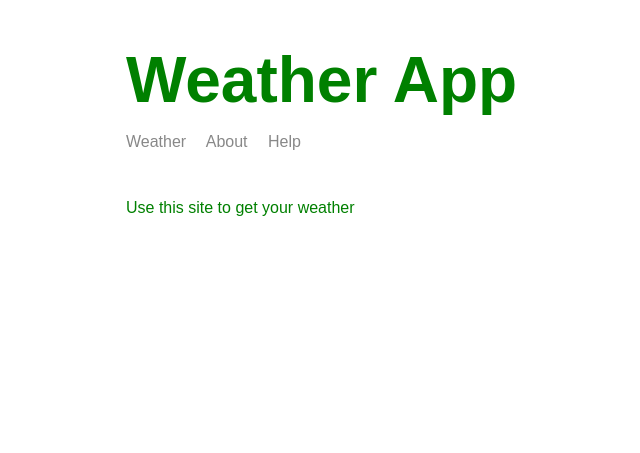
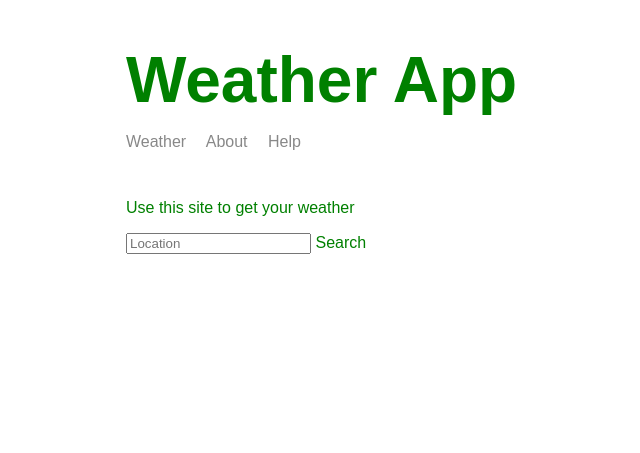
Before and after one commit to Joseph-Mutua/webserver, a Node server app: page / in a window 1280 px wide. Shown: the top 453 px of the page, without its empty margins (189-829 px from the left). Run offline with Node 20, Linux system fonts and the light colour scheme; some libraries are stand-ins or nearby versions.

Commit message:
Create a search form

```diff
--- a/templates/views/index.hbs
+++ b/templates/views/index.hbs
@@ -5,18 +5,22 @@
         <title>Weather</title>
         <link rel="icon" href="/img/weather.png">
         <link rel="stylesheet" href="./css/styles.css">
-        <script src="/js/app.js"></script>
     </head>
 
     <body>
         <div class="main-content">
             {{>header}}
             <p>Use this site to get your weather</p>
+
+            <form>
+                <input placeholder="Location">
+                <buton>Search</buton>
+            </form>
         </div>
 
         {{>footer}}
 
-
+        <script src="/js/app.js"></script>
     </body>
 
 </html>
```
Also changed, not shown: public/js/app.js.
